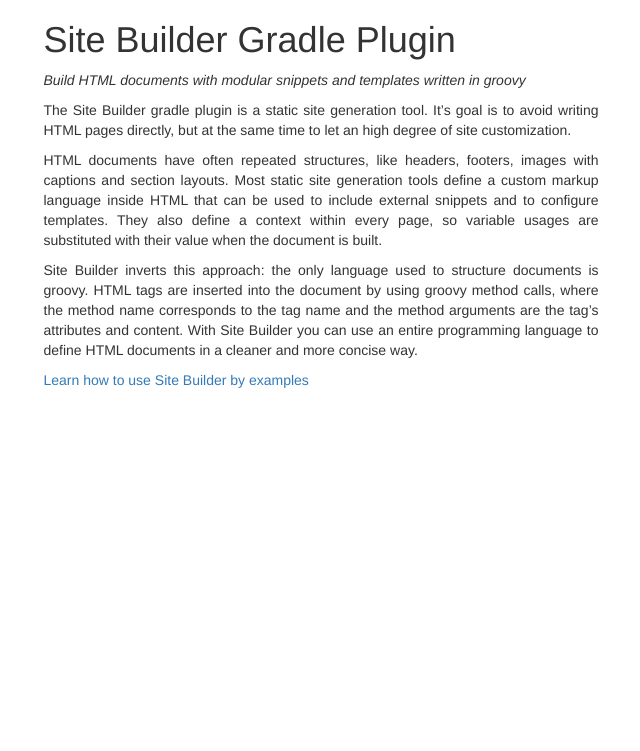
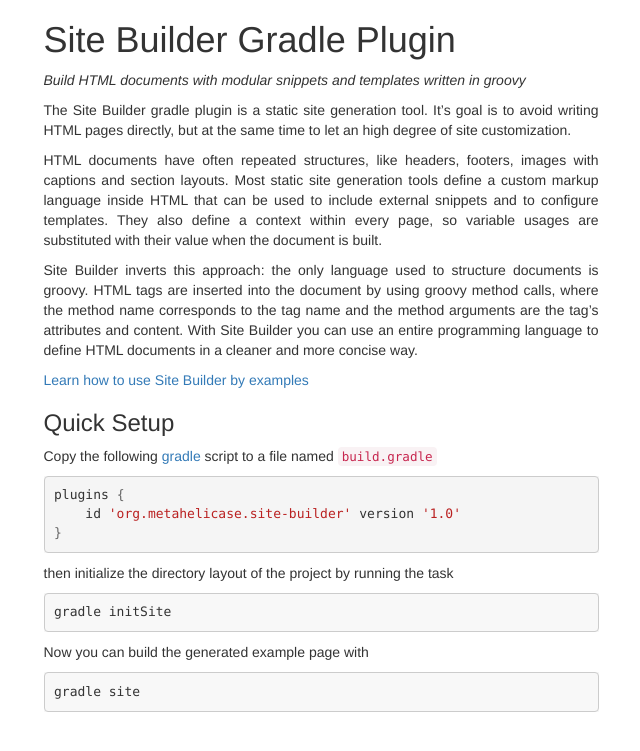
Before and after one commit to metahelicase/site-builder, a Jekyll site: the page built from index.md, in a window 1280 px wide. Shown: the top 751 px of the page, without its empty margins (319-959 px from the left). Built offline with Jekyll 4.4.1, drawn with Linux system fonts in a browser that asks for light colours; nearby versions of some CDN libraries; Markdown is read by kramdown in place of the engine named in the settings.

Commit message:
Included information about the new task initSite

````diff
--- a/index.md
+++ b/index.md
@@ -19,3 +19,25 @@ HTML tags are inserted into the document by using groovy method calls, where the
 With Site Builder you can use an entire programming language to define HTML documents in a cleaner and more concise way.
 
 [Learn how to use Site Builder by examples]({{ site.baseurl }}examples "Site Builder by Examples")
+
+### Quick Setup
+
+Copy the following [gradle](http://gradle.org/gradle-download/ "Download gradle") script to a file named `build.gradle`
+
+{% highlight groovy %}
+plugins {
+    id 'org.metahelicase.site-builder' version '1.0'
+}
+{% endhighlight %}
+
+then initialize the directory layout of the project by running the task
+
+```
+gradle initSite
+```
+
+Now you can build the generated example page with
+
+```
+gradle site
+```
````
Also changed, not shown: examples/index.md (+2 -1 lines).
